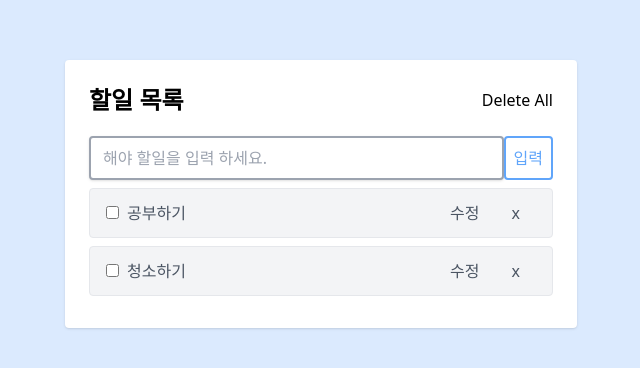
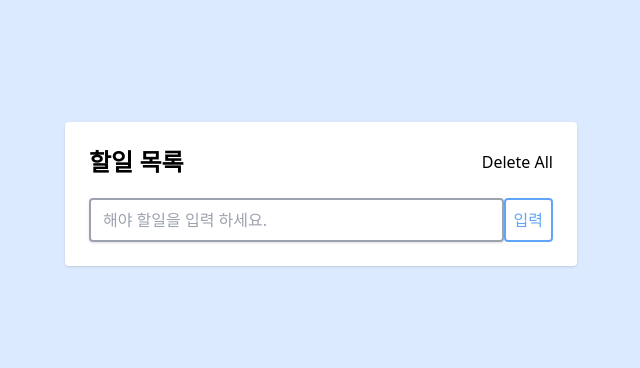
Before and after one commit to braverokmc79/react-todo-app, a React (Create React App) app: page / in a window 1280 px wide. Shown: the part 206-574 px from the top of the page, without its empty margins (319-959 px from the left). Built offline with nearby package versions, Linux system fonts and the light colour scheme.

Commit message:
31.localStorage에 todoData 값 담기

```diff
--- a/src/App.js
+++ b/src/App.js
@@ -3,25 +3,17 @@ import "./App.css";
 import Form from "./components/Form";
 import Lists from "./components/Lists";
 
+const initialTodoData = localStorage.getItem("todoData") ? JSON.parse(localStorage.getItem("todoData")) : [];
+
 export default function App() {
   console.log("App :");
 
-  const [todoData, setTodoData] = useState([
-    {
-      id: 1,
-      title: "공부하기",
-      complete: false
-    },
-    {
-      id: 2,
-      title: "청소하기",
-      complete: true
-    },
+  const [todoData, setTodoData] = useState(initialTodoData);
 
-  ]);
 
   const handleRemoveClick = useCallback(() => {
     setTodoData([]);
+    localStorage.setItem("todoData", []);
   }, [setTodoData]);
 
 
@@ -35,7 +27,7 @@ export default function App() {
           <button onClick={handleRemoveClick} >Delete All</button>
         </div>
 
-        <Form setTodoData={setTodoData} />
+        <Form todoData={todoData} setTodoData={setTodoData} />
 
         <Lists todoData={todoData} setTodoData={setTodoData} />
 
--- a/src/components/Form.js
+++ b/src/components/Form.js
@@ -1,6 +1,6 @@
-import React, { useState, useCallback } from 'react';
+import React, { useState } from 'react';
 
-const Form = ({ setTodoData }) => {
+const Form = ({ todoData, setTodoData }) => {
 
     const [value, setValue] = useState("");
     const handleChange = (e) => {
@@ -14,11 +14,11 @@ const Form = ({ setTodoData }) => {
             title: value,
             completed: false
         }
-        setTodoData(prev => [...prev, newTodoData])
+        setTodoData(prev => [...prev, newTodoData]);
+
+        localStorage.setItem("todoData", JSON.stringify([...todoData, newTodoData]));
         setValue("");
     };
-
-
 
 
     return (
--- a/src/components/List.js
+++ b/src/components/List.js
@@ -15,6 +15,8 @@ const List = React.memo(({ id, completed, title, todoData, setTodoData, provided
             return data;
         });
         setTodoData(newTodoData);
+
+        localStorage.setItem("todoData", JSON.stringify(newTodoData));
     }, [todoData, setTodoData]);
 
 
@@ -33,6 +35,7 @@ const List = React.memo(({ id, completed, title, todoData, setTodoData, provided
         });
 
         setTodoData(newTododata);
+        localStorage.setItem("todoData", JSON.stringify(newTododata));
         setIsEditing(false);
     };
 
--- a/src/components/Lists.js
+++ b/src/components/Lists.js
@@ -24,12 +24,13 @@ const Lists = React.memo(({ todoData, setTodoData }) => {
         //원하는 자리에 reorderItem 을 insert 해줍니다.
         newTodoData.splice(result.destination.index, 0, reorderItem);
         setTodoData(newTodoData);
-
+        localStorage.setItem("todoData", JSON.stringify(newTodoData));
     }, [setTodoData, todoData]);
 
     const handleClick = useCallback((id) => {
         let newTodoData = todoData.filter(data => data.id !== id);
         setTodoData(newTodoData);
+        localStorage.setItem("todoData", JSON.stringify(newTodoData));
     }, [setTodoData, todoData]);
 
 
```
